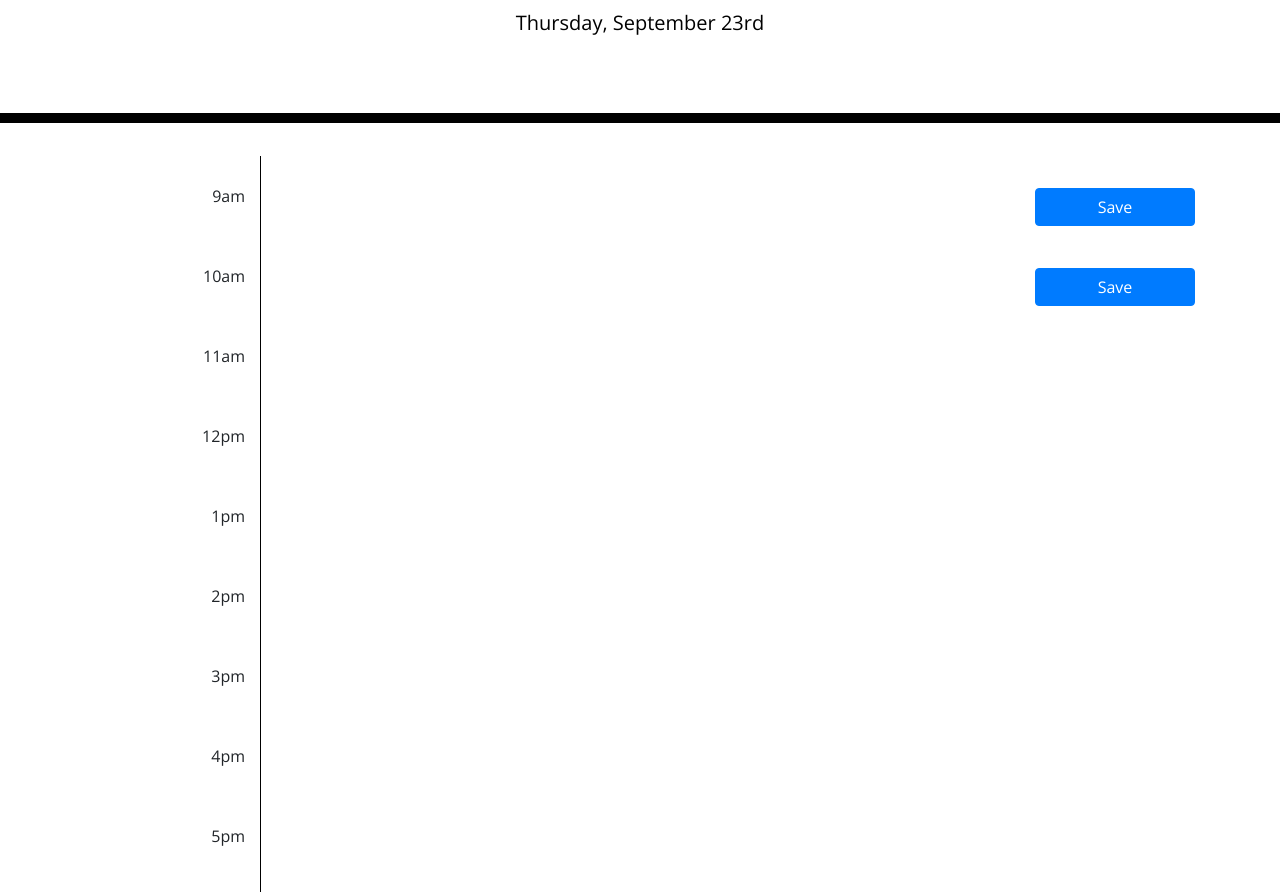
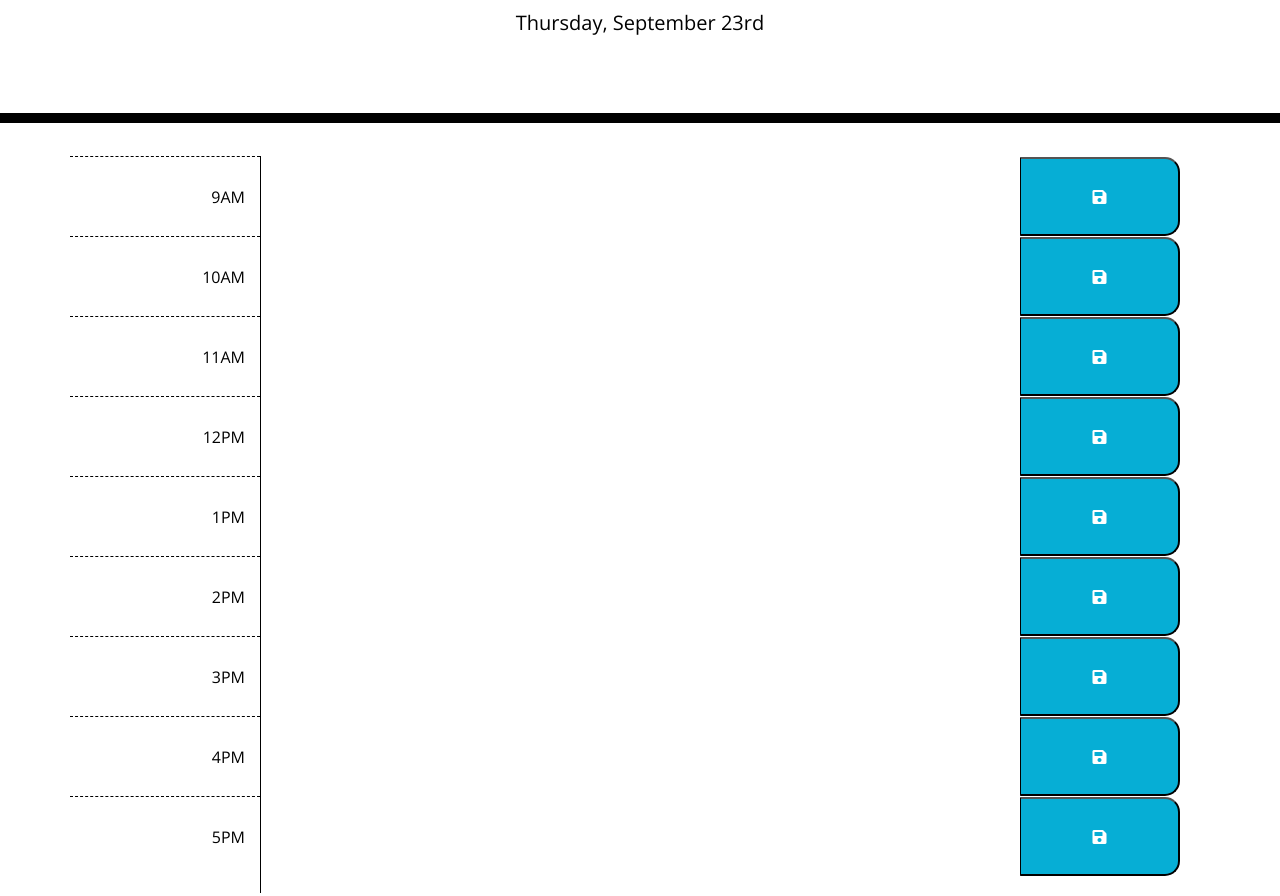
Before and after one commit to cianfich1016/Daily-Planner, a plain HTML site: page index.html in a window 1280 px wide. Shown: the part 181-1077 px from the top of the page. Drawn offline with nearby package versions, Linux system fonts and the light colour scheme.

Commit message:
Updated all button styling.

```diff
--- a/assets/css/style.css
+++ b/assets/css/style.css
@@ -63,9 +63,10 @@ textarea {
   border-bottom-right-radius: 15px;
   background-color: #06aed5;
   color: white;
+  width: 200px;
 }
 
-.saveBtn i:hover {
+.saveBtn:hover {
   font-size: 20px;
   transition: all 0.3s ease-in-out;
 }
@@ -73,3 +74,7 @@ textarea {
 .col-2 p {
   text-align: right;
 }
+
+.btn{
+  background-color: teal;
+}
--- a/index.html
+++ b/index.html
@@ -30,86 +30,93 @@
     </header>
       <div class="container">
         <div class="row">
-          <div class="col-2">
-            <p>9am</p>
+          <div class="col-2 hour">
+            <p>9AM</p>
           </div>
           <textarea class="col-8">
           </textarea>
-          <div class="col-2">
-            <input class="btn btn-primary btn-block" type="submit" value="Save">
+          <div class="col-2 row">
+            <button class="fas fa-save saveBtn"></button>
           </div>
         </div>
         <div class="row">
-          <div class="col-2">
-            <p>10am</p>
+          <div class="col-2 hour">
+            <p>10AM</p>
           </div>
           <textarea class="col-8">
           </textarea>
-          <div class="col-2">
-            <input class="btn btn-primary btn-block" type="submit" value="Save">
+          <div class="col-2 row">
+            <button class="fas fa-save saveBtn"></button>
           </div>
         </div>
         <div class="row">
-          <div class="col-2">
-            <p>11am</p>
+          <div class="col-2 hour">
+            <p>11AM</p>
           </div>
           <textarea class="col-8">
           </textarea>
-          <div class="col-2">
+          <div class="col-2 row">
+            <button class="fas fa-save saveBtn"></button>
           </div>
         </div>
         <div class="row">
-          <div class="col-2">
-            <p>12pm</p>
+          <div class="col-2 hour">
+            <p>12PM</p>
           </div>
           <textarea class="col-8">
           </textarea>
-          <div class="col-2">
+          <div class="col-2 row">
+            <button class="fas fa-save saveBtn"></button>
           </div>
         </div>
         <div class="row">
-          <div class="col-2">
-            <p>1pm</p>
+          <div class="col-2 hour">
+            <p>1PM</p>
           </div>
           <textarea class="col-8">
           </textarea>
-          <div class="col-2">
+          <div class="col-2 row">
+            <button class="fas fa-save saveBtn"></button>
           </div>
         </div>
         <div class="row">
-          <div class="col-2">
-            <p>2pm</p>
+          <div class="col-2 hour">
+            <p>2PM</p>
           </div>
           <textarea class="col-8">
           </textarea>
-          <div class="col-2">
+          <div class="col-2 row">
+            <button class="fas fa-save saveBtn"></button>
           </div>
         </div>
         <div class="row">
-          <div class="col-2">
-            <p>3pm</p>
+          <div class="col-2 hour">
+            <p>3PM</p>
           </div>
           <textarea class="col-8">
           </textarea>
-          <div class="col-2">
+          <div class="col-2 row">
+            <button class="fas fa-save saveBtn"></button>
           </div>
         </div>
         <div class="row">
-          <div class="col-2">
-            <p>4pm</p>
+          <div class="col-2 hour">
+            <p>4PM</p>
           </div>
           <textarea class="col-8">
           </textarea>
-          <div class="col-2">
+          <div class="col-2 row">
+            <button class="fas fa-save saveBtn"></button>
           </div>
         </div>
         <div class="row">
-          <div class="col-2">
-            <p>5pm</p>
+          <div class="col-2 hour">
+            <p>5PM</p>
           </div>
           <textarea class="col-8">
           </textarea>
-          <div class="col-2">
+          <div class="col-2 row">
+            <button class="fas fa-save saveBtn"></button>
           </div>
         </div>
     </div>
```
